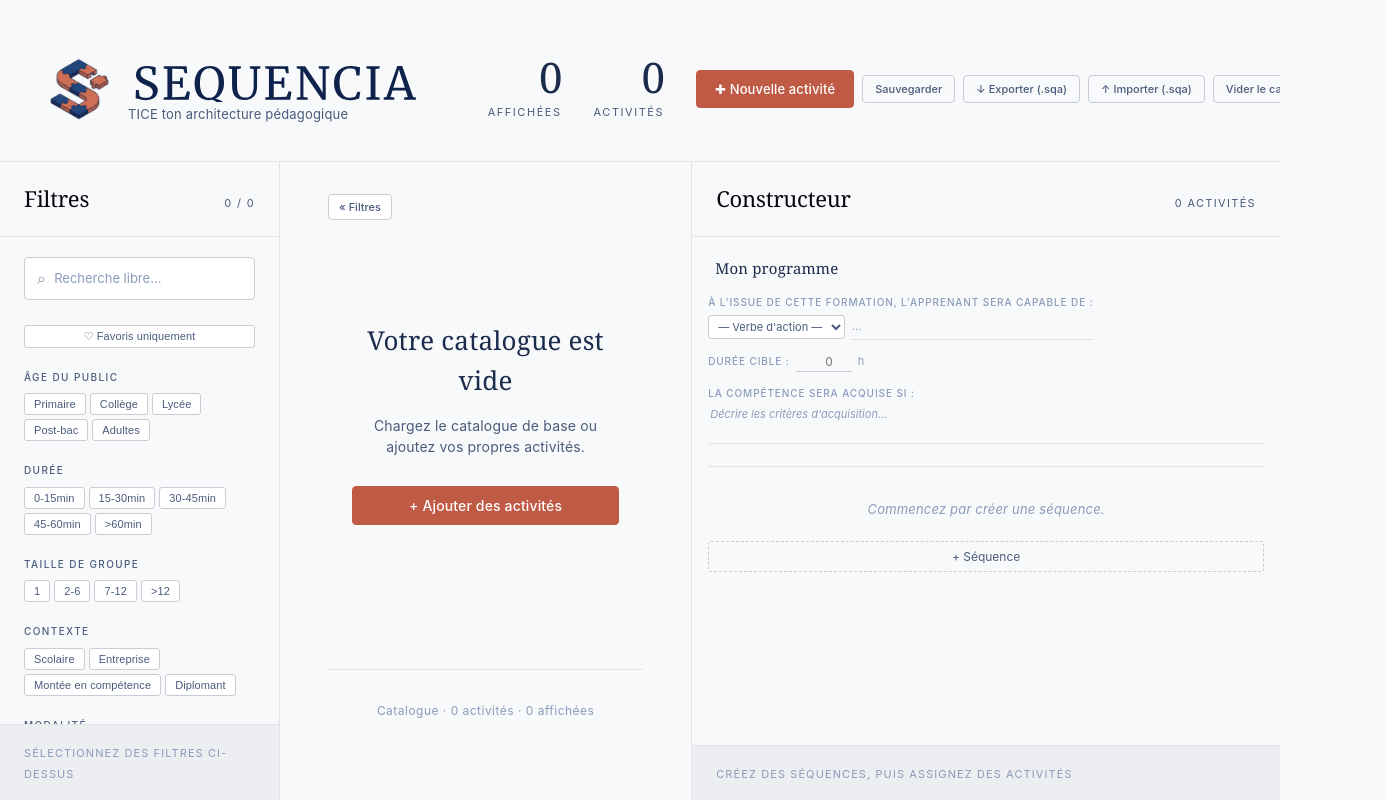
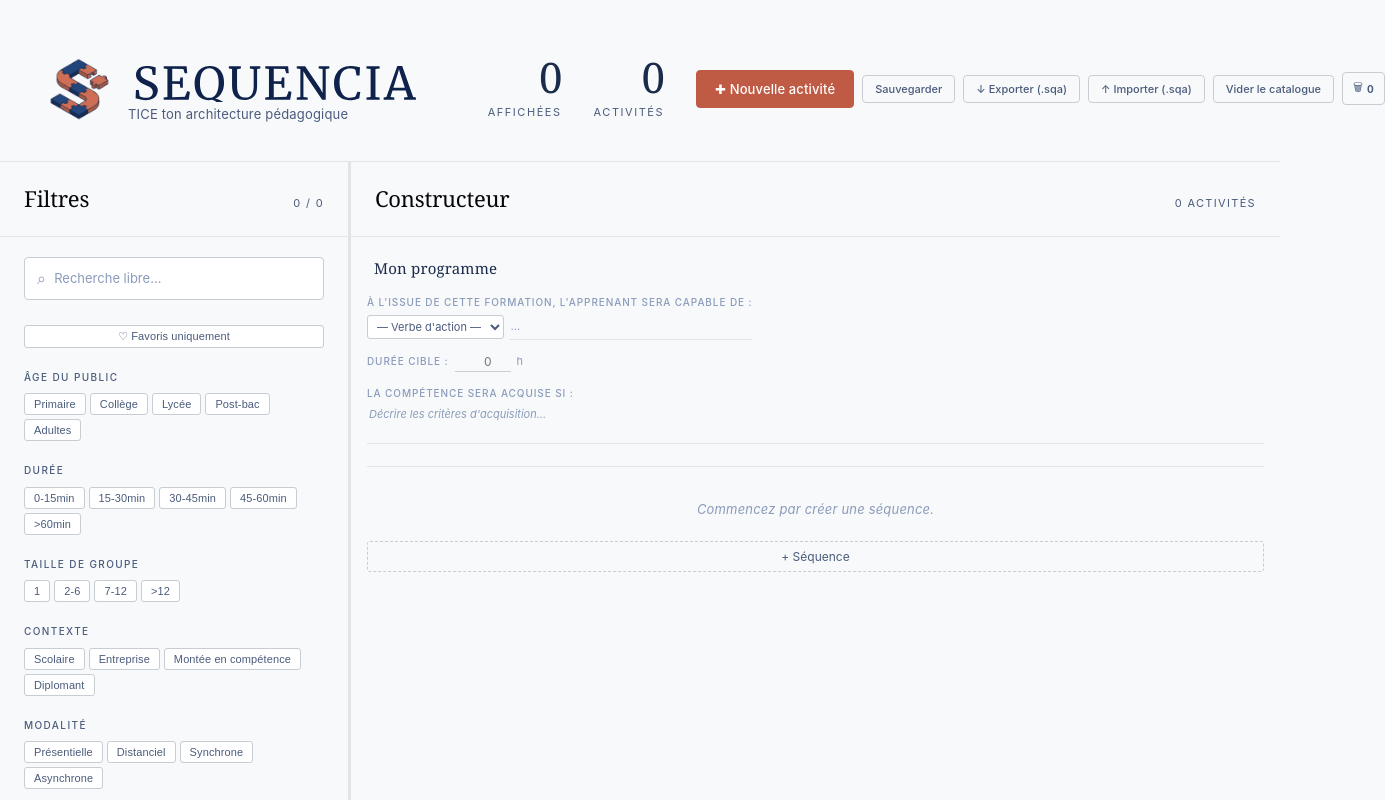
Before and after one commit to flox13400-web/catalogue-activites, a React (Vite) app: page / in a window 1280 px wide. Shown: the top 800 px of the page, 1385 px wide, since content can reach past the window. Built offline with nearby package versions, Linux system fonts and the light colour scheme.

Commit message:
Refonte du layout global : CSS Grid 2 colonnes, sémantique <aside>/<main> et protection print

```diff
--- a/src/catalogue.jsx
+++ b/src/catalogue.jsx
@@ -354,7 +354,8 @@ export default function Catalogue() {
       {mobilePanelOpen && (
         <div className="mobile-backdrop" onClick={() => setMobilePanelOpen(null)} />
       )}
-      <div className={`layout${sidebarOpen ? "" : " layout--sidebar-closed"}`}>
+      <div className="app-layout">
+        <aside className="catalogue-sidebar">
           <FilterPanel
             filtres={filtres}
             setFiltres={setFiltres}
@@ -365,7 +366,7 @@ export default function Catalogue() {
             mobileOpen={mobilePanelOpen === "filters"}
             onMobileClose={() => setMobilePanelOpen(null)}
           />
-        <main className="main">
+          <div className="catalogue-content">
             <div className="main-topbar">
               <button
                 className="sidebar-toggle-btn"
@@ -405,7 +406,8 @@ export default function Catalogue() {
             <footer className="app-footer">
               <p>Catalogue · {activites.length} activité{activites.length !== 1 ? "s" : ""} · {activitesFiltrees.length} affichées</p>
             </footer>
-        </main>
+          </div>
+        </aside>
         <SequenceBuilder
           programme={programme}
           setProgramme={setProgramme}
--- a/src/components/SequenceBuilder.jsx
+++ b/src/components/SequenceBuilder.jsx
@@ -287,7 +287,7 @@ export default function SequenceBuilder({
   // ── Render ────────────────────────────────────────────────────
 
   return (
-    <aside className={`panel panel-cart${mobileOpen ? " panel-open" : ""}`}>
+    <main className={`panel panel-cart builder-main${mobileOpen ? " panel-open" : ""}`}>
       <div className="panel-header seq-panel-header">
         <button className="panel-mobile-close" onClick={onMobileClose}>×</button>
         <h2 className="panel-title">Constructeur</h2>
@@ -519,6 +519,6 @@ export default function SequenceBuilder({
           </button>
         )}
       </div>
-    </aside>
+    </main>
   );
 }
--- a/src/styles/global.css
+++ b/src/styles/global.css
@@ -33,8 +33,6 @@ body, .app {
 }
 
 .app {
-  height: 100vh;
-  overflow: hidden;
   display: flex;
   flex-direction: column;
 }
@@ -247,27 +245,37 @@ body, .app {
 }
 
 
-/* LAYOUT 3 COLONNES */
-.layout {
+/* LAYOUT 2 COLONNES (.app-layout) */
+.app-layout {
   flex: 1;
   display: grid;
-  grid-template-columns: 280px 1fr clamp(440px, 46vw, 704px);
-  gap: 0;
+  grid-template-columns: 350px 1fr;
+  height: 100vh;
+  overflow: hidden;
   width: 100%;
-  overflow: hidden;
-  transition: grid-template-columns 240ms ease;
 }
 
-/* SIDEBAR RÉTRACTABLE */
-.layout--sidebar-closed {
-  grid-template-columns: 0px 1fr clamp(440px, 46vw, 704px);
+@media print {
+  .app-layout {
+    display: block !important;
+    height: auto !important;
+    overflow: visible !important;
+  }
 }
-.layout--sidebar-closed .panel-filters {
-  min-width: 0;
-  overflow: hidden;
-  opacity: 0;
-  border-right: none;
-  pointer-events: none;
+
+.catalogue-sidebar {
+  display: flex;
+  flex-direction: column;
+  height: 100%;
+  overflow-y: auto;
+  border-right: 1px solid var(--border);
+  background: var(--bg);
+}
+
+.builder-main {
+  height: 100%;
+  overflow-y: auto;
+  background: var(--bg);
 }
 
 /* PANELS LATÉRAUX */
@@ -377,11 +385,11 @@ body, .app {
 }
 .btn-print:hover { background: var(--accent-soft); border-color: var(--accent); color: var(--accent-deep); }
 
-/* MAIN */
-.main {
-  height: 100%;
-  overflow-y: auto;
-  padding: 32px 48px 80px;
+/* CATALOGUE CONTENT (Anciennement main) */
+.catalogue-content {
+  padding: 24px 24px 80px;
+  display: flex;
+  flex-direction: column;
 }
 
 /* BARRE SUPÉRIEURE DU MAIN (toggle sidebar + badges filtres) */
```
Lines whose indentation alone changed are shown as unchanged.
